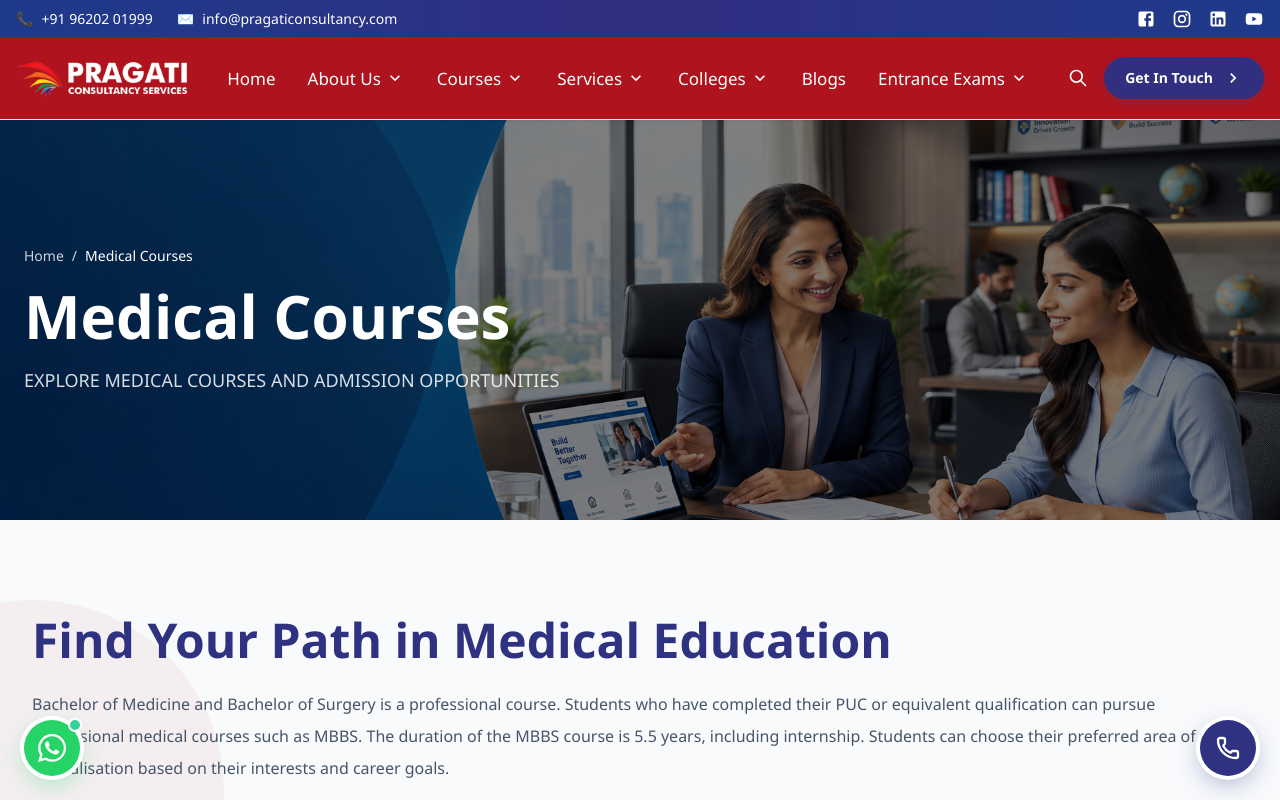
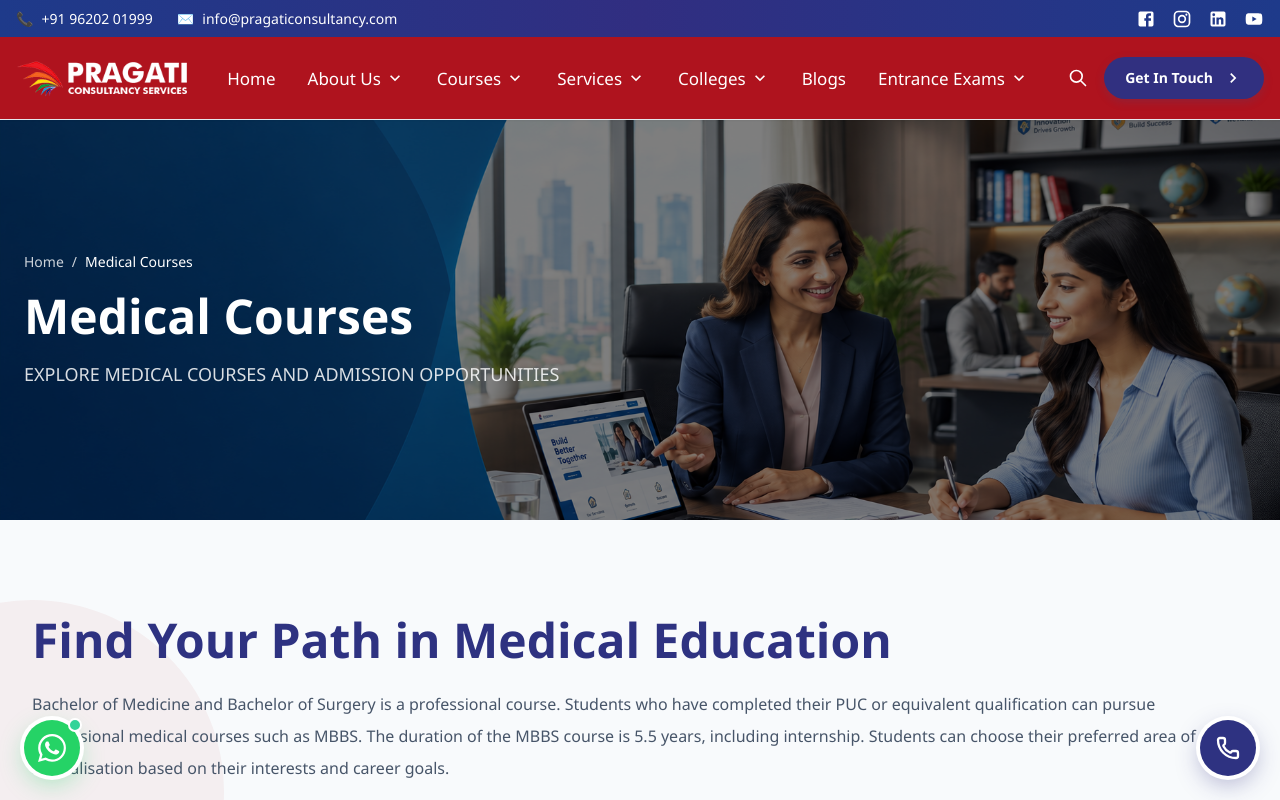
Before and after one commit to Sachin150320/pragaticonsultancy, a Next.js app: page /mbbs in a window 1280 px wide. Shown: the top 800 px of the page. Built offline with nearby package versions, Linux system fonts and the light colour scheme.

Commit message:
banner image chnages and breadcrum title chnaged

```diff
--- a/app/components/BreadcrumbBanner.tsx
+++ b/app/components/BreadcrumbBanner.tsx
@@ -55,7 +55,7 @@ export default function BreadcrumbBanner({
         </div>
 
         {/* Title */}
-        <h1 className="max-w-4xl text-4xl font-bold text-white md:text-5xl lg:text-6xl">
+        <h1 className="max-w-4xl text-4xl font-bold text-white md:text-5xl lg:text-5xl">
           {title}
         </h1>
 
--- a/app/components/EngineeringCollege/EngineeringCollege.tsx
+++ b/app/components/EngineeringCollege/EngineeringCollege.tsx
@@ -726,7 +726,7 @@ export default function EngineeringCollegesPage() {
       ===================================================== */}
 
       <BreadcrumbBanner
-        title="Engineering Colleges"
+        title="Top Engineering Colleges In Bangalore"
         description="Explore engineering colleges, courses and admission opportunities"
       />
 
```
Also changed, not shown: public/images/banner-2.jpg.
